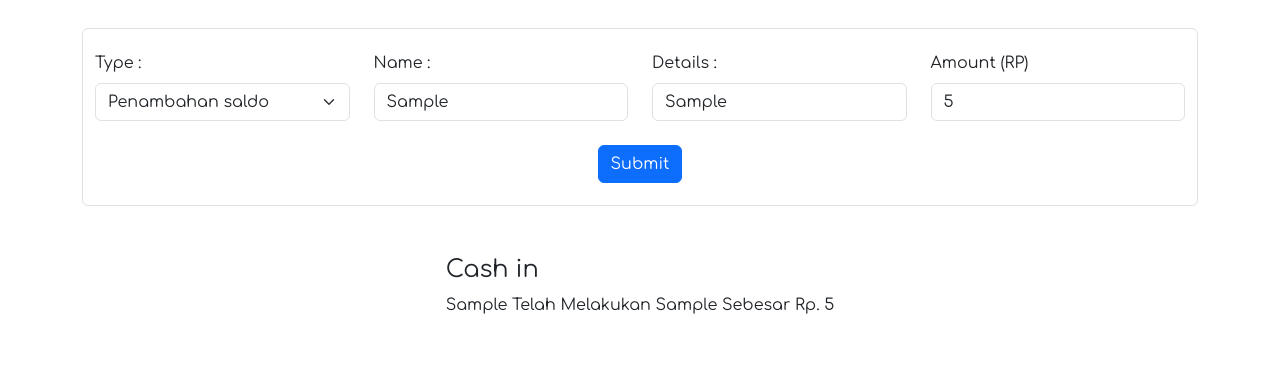
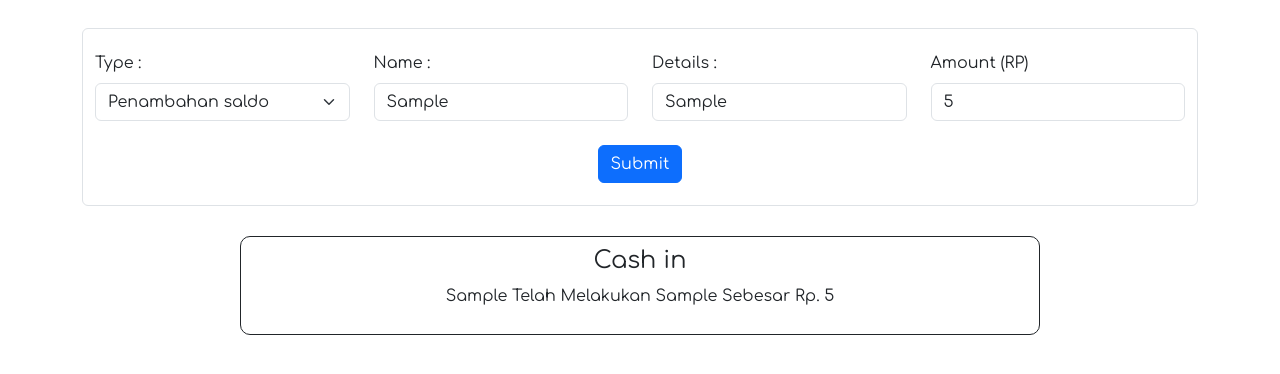
Before and after one commit to RevoU-FSSE-2/week-7-mnajmytsss, a website: page index.html in a window 1280 px wide. Both pictures are taken after typing "Sample", "Sample", "5" into the empty fields and a click on the button "Submit". Shown: the part 116-490 px from the top of the page. Drawn offline with nearby package versions, Linux system fonts and the light colour scheme.

Commit message:
chore: add style input section

```diff
--- a/style.css
+++ b/style.css
@@ -2,14 +2,29 @@
     font-family: 'Comfortaa', cursive;
 }
 
-#biji {
-    list-style-type: none;
+.pembungkus {
+
     display: flex;
     flex-direction: column;
     align-items: center;
     justify-content: center;
-    padding-top: 50px;
+    padding: 10px;
+
+    margin-bottom: 15px;
+    border: solid;
+    border-width: 0.1px;
+    border-radius: 10px;
+    width: 800px;
 }
+
+#biji {
+    display: flex;
+    justify-content: center;
+    align-items: center;
+    flex-direction: column;
+    padding-top: 30px;
+}
+
 
 @media screen and (max-width: 720px){
     #content {
```
